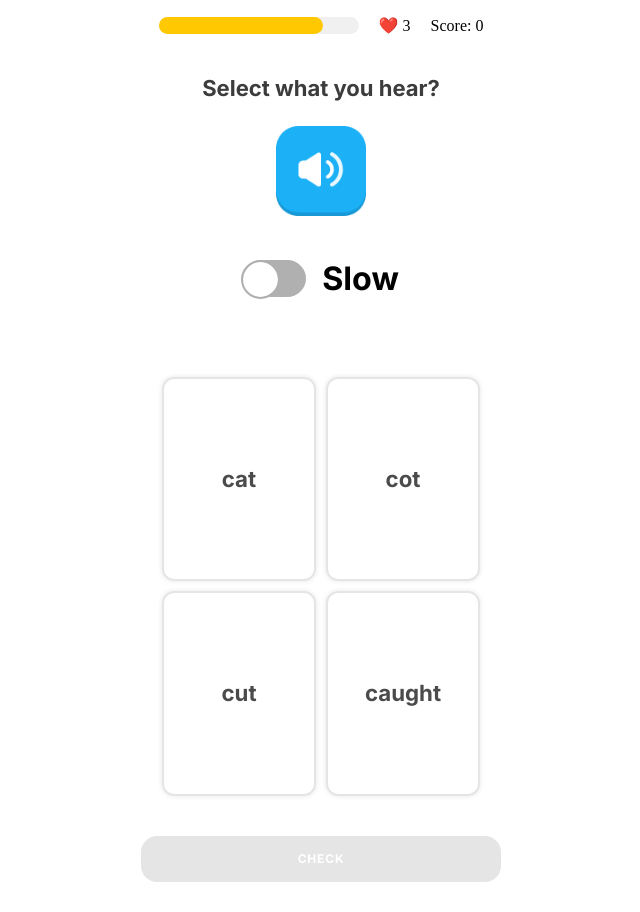
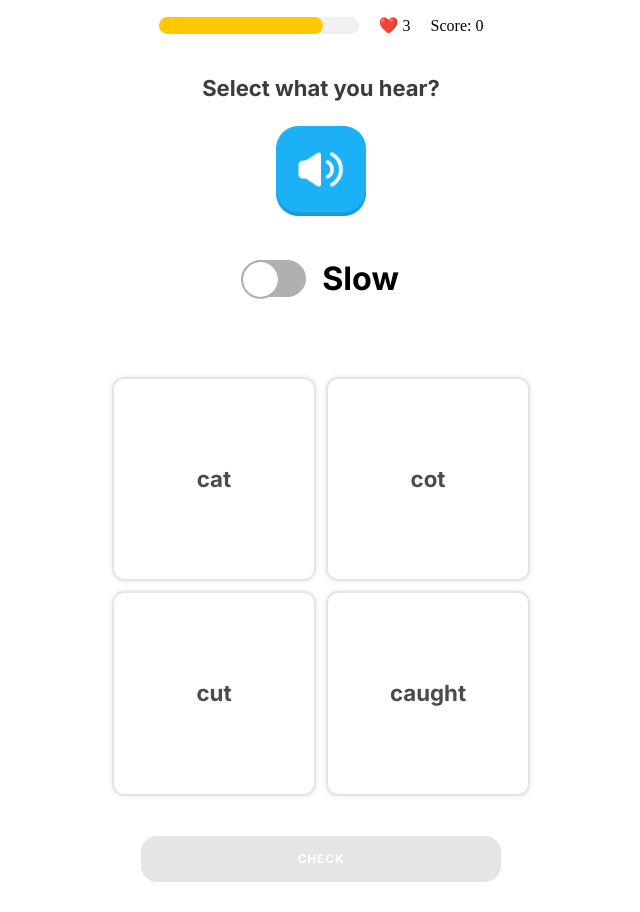
Before and after one commit to SamixYasuke/DysLexiApp-FrontEnd, a React (Vite) app: page /sound-selector/1 in a window 1280 px wide. Shown: the whole page, without its empty margins (319-959 px from the left). Built offline with nearby package versions, Linux system fonts and the light colour scheme; no server answers; sample sign-in values are in the browser's storage; a web font is replaced by a local one.

Commit message:
Update wordselector.module.css

```diff
--- a/src/assets/css/wordselector.module.css
+++ b/src/assets/css/wordselector.module.css
@@ -23,6 +23,7 @@
   justify-content: center;
   align-items: center;
   cursor: pointer;
+  padding: 0 25px;
 }
 
 .wordsContainer > div > p {
@@ -33,4 +34,6 @@
   font-size: 22.26px;
   line-height: 52.16px;
   color: rgba(75, 75, 75, 1);
+  word-break: break-all;
+  text-align: center;
 }
```
